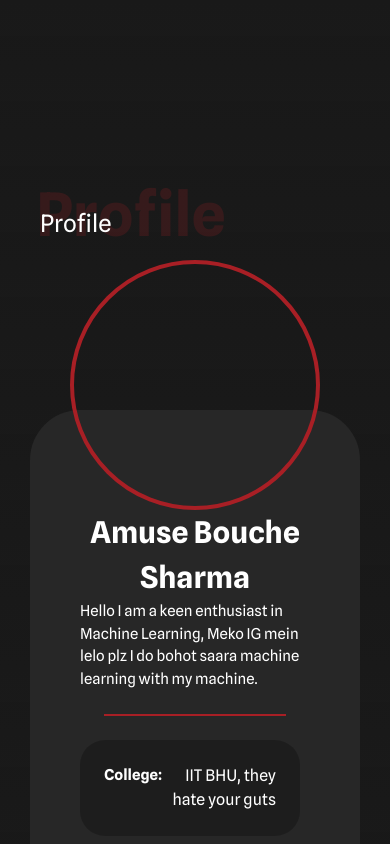
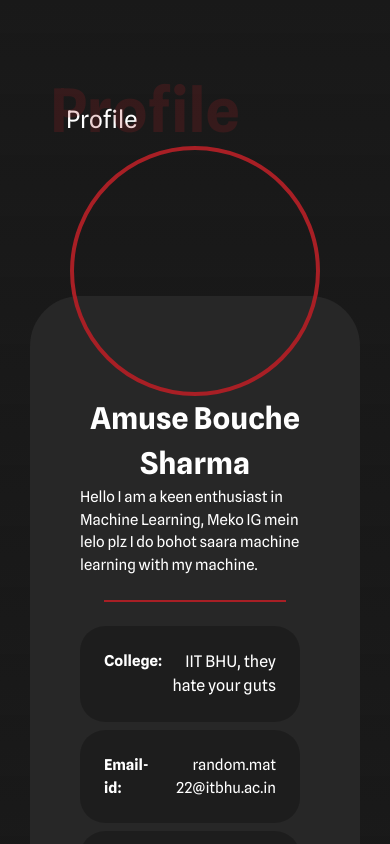
Before and after one commit to technex-iit-bhu/CA_Frontend, a Next.js app: page /profile in a window 390 px wide. Shown: the top 844 px of the page. Built offline with nearby package versions, Linux system fonts and the light colour scheme; a web font is replaced by a local one.

Commit message:
making responsive

```diff
--- a/src/pages/profile.tsx
+++ b/src/pages/profile.tsx
@@ -3,14 +3,20 @@ import React from 'react';
 export default function profile() {
   return (
     <div>
-      <div className='relative mb-[160px] flex flex-col bg-background lg:pl-[68px] pl-[50px] pt-[250px] md:mb-[70px] lg:pb-[150px] md:pb-10'>
-        <div className=' absolute bottom-[10px] left-0 flex text-5xl md:p-10 lg:p-[90px] lg:text-7xl'>
+      <div className='relative mb-[160px] flex flex-col bg-background lg:pl-[68px] pl-[50px] pt-[80px] md:mb-[70px] lg:pb-[100px] md:pb-10'>
+        {/* <div className=' absolute bottom-[10px] left-0 flex text-5xl md:p-10 lg:p-[90px] lg:text-7xl'>
           <div className='flex flex-col sm:pb-10 -space-y-9 sm:-space-y-16 md:-space-y-16 lg:-space-y-20 xl:-space-y-24'>
-            <span className='text-6xl lg:pl-3 md:pl-5  cd:pl-5 ef:pl-8 gh:pl-12  pl-9 font-bold text-[#A81F25] opacity-20 sm:text-[5rem] lg:text-[7rem] xl:text-[18.5rem] font-spline'>
+            <span className='text-6xl xl:pl-10 lg:pl-3 md:pl-5  cd:pl-5 ef:pl-8 gh:pl-12  pl-9 font-bold text-[#A81F25] opacity-20 sm:text-[5rem] lg:text-[7rem] xl:text-[18rem] font-spline'>
             Profile
             </span>
-            <span className='lg:p-0 md:pl-5 ef:pl-5 gh:pl-6 pl-6  text-white select-none ml-4 sm:ml-8 text-2xl sm:text-[60px] lg:text-[82px] z-10 font-spline'>Profile</span>
+            <span className='lg:p-0 md:pl-5 ef:pl-5 gh:pl-6 pl-6  text-white select-none ml-4 sm:ml-8 text-2xl sm:text-[60px] lg:text-[82px]  z-10 font-spline'>Profile</span>
           </div>
+        </div> */}
+        <div className='flex flex-col sm:pb-10 -space-y-9 sm:-space-y-16 md:-space-y-16 lg:-space-y-20 xl:-space-y-24'>
+          <span className='text-6xl xl:pl-6 font-bold text-[#A81F25] opacity-20 sm:text-[10rem] lg:text-[7rem] xl:text-[9rem] font-spline'>
+            Profile
+          </span>
+          <span className='sm:pl-1 lg:pl-0 xl:pl-0 xl:pt-10 text-white select-none ml-4 sm:ml-8 text-2xl sm:text-[30px] lg:text-[41px] z-12'>Profile</span>
         </div>
       </div>
       <div className='px-[30px] md:px-[50px] '>
```
